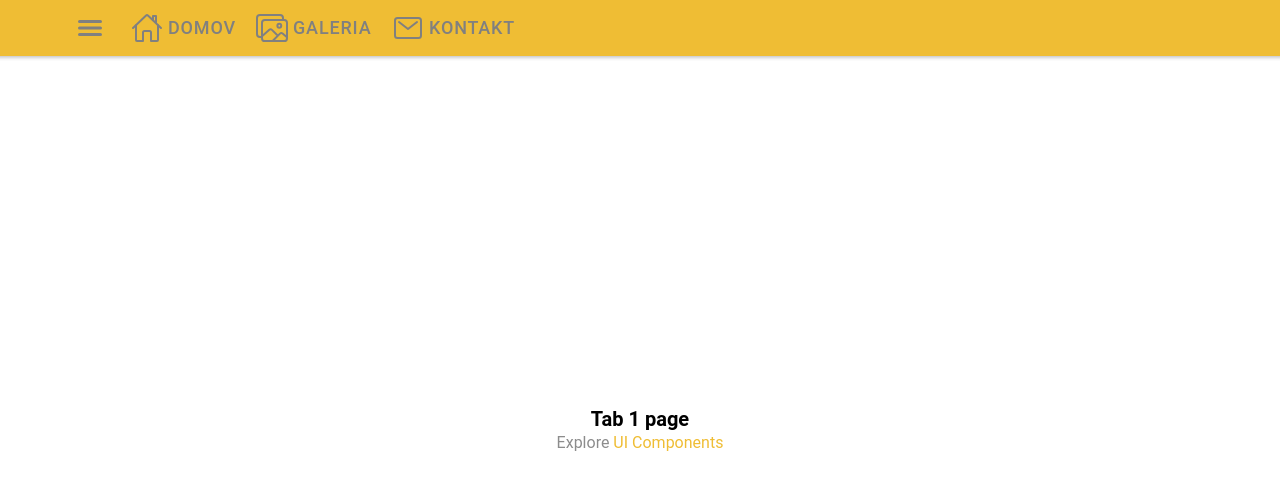
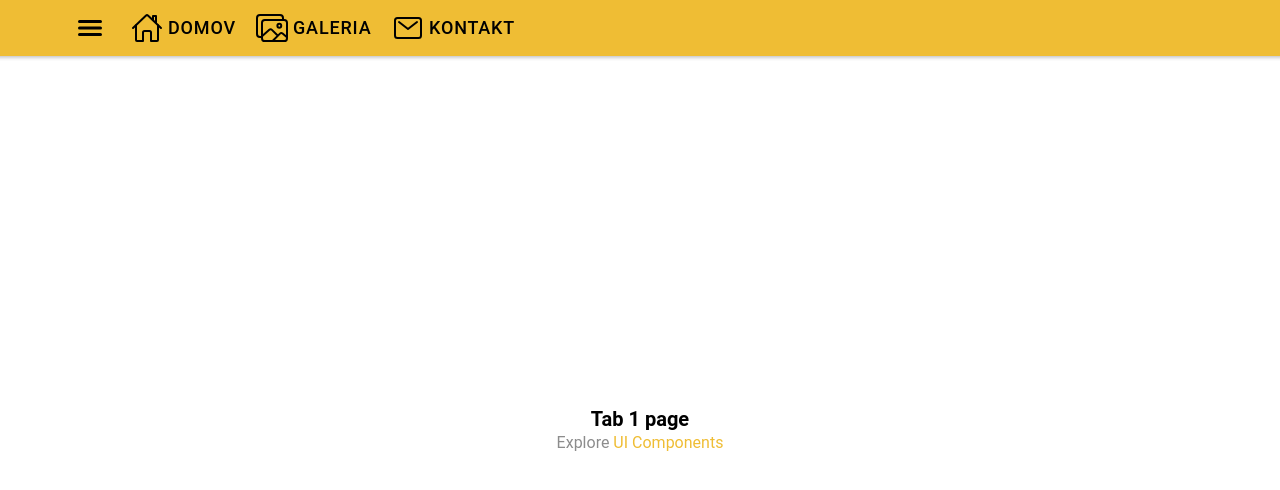
Before and after one commit to TerezaPavlikova/terezapavlikova.github.io, a React (Create React App) app: page /Domov in a window 1280 px wide. Shown: the top 490 px of the page. Built offline with nearby package versions, Linux system fonts and the light colour scheme.

Commit message:
TextColor

```diff
--- a/src/components/base/PageBottomNav.css
+++ b/src/components/base/PageBottomNav.css
@@ -20,7 +20,7 @@
     width: 33.33%;
     height: 100%;
     background-color: var(--ion-color-primary);
-    color: var(--ion-color-secondary);
+    color: var(--ion-color-primary-contrast);
     display:flex;
     flex:1 1 33.33%;
     text-decoration: none;
--- a/src/components/base/PageHeader.css
+++ b/src/components/base/PageHeader.css
@@ -2,17 +2,17 @@
     width: 90%;
     margin:0 auto;
    --background: transparent;
-   --color: var(--ion-color-secondary);
+   --color: var(--ion-color-primary-contrast);
 }
 .sticky-toolbar{
     --background: var(--ion-color-primary);
-    --color:var(--ion-color-secondary);
+    --color:var(--ion-color-primary-contrast);
 }
 .navburgerIcon{
     font-size: xx-large;
 }
 
 .navburgerIcon{
-    color: var(--ion-color-secondary);
+    color: var(--ion-color-primary-contrast);
     margin-right: 5px;
  }
--- a/src/components/base/PageHeaderNav.css
+++ b/src/components/base/PageHeaderNav.css
@@ -8,5 +8,5 @@
     font-size: large;
  }
  .page-header-link-button {
-    color:var(--ion-color-secondary);
+    color:var(--ion-color-primary-contrast);
 }
```
